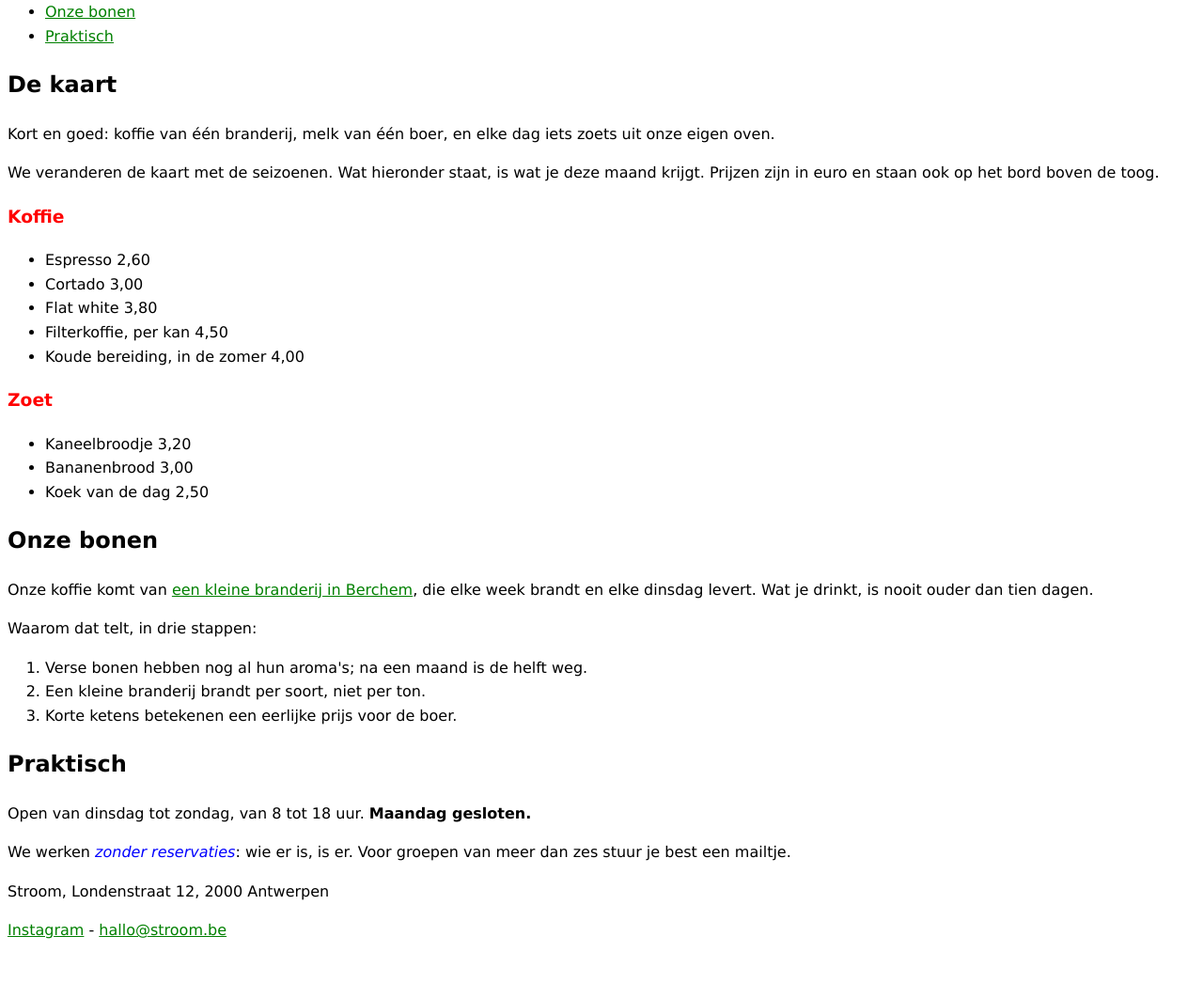
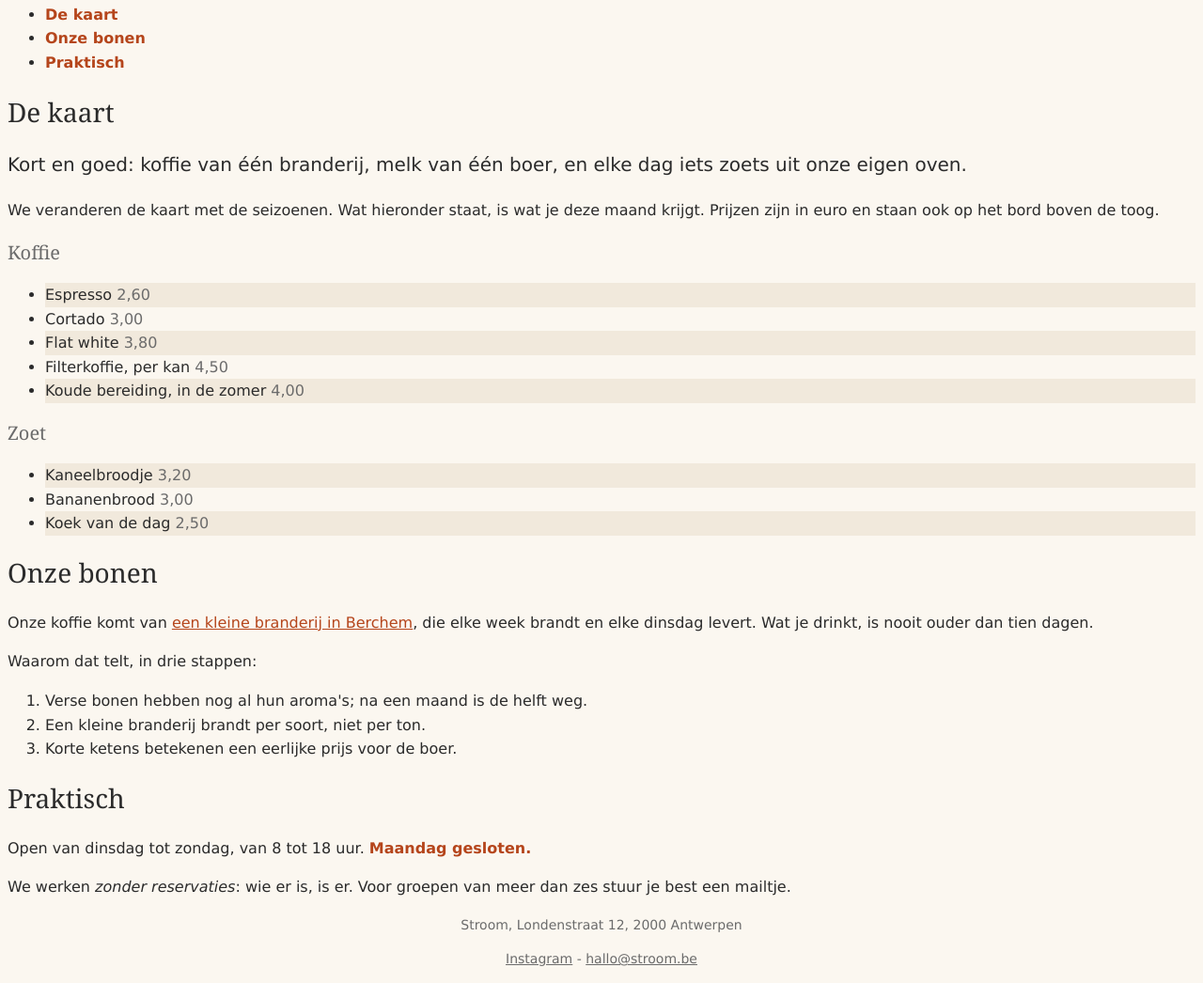
Before and after one commit to Liamwit/webtech, a plain HTML site: page labo-02/nabouw/index.html in a window 1280 px wide. Shown: the part 161-1207 px from the top of the page at 94% size. Before the commit the page ends 1180 px from the top, so only its background shows below. Drawn offline with Linux system fonts and the light colour scheme; files that its build step writes are made by us from their sources.

Commit message:
labo 2: selectors, cascade en nabouw

```diff
--- /dev/null
+++ b/labo-02/nabouw/css/stijl.css
@@ -0,0 +1,92 @@
+:root {
+    --color-paper: #fbf7f0;
+    --color-inkt: #2b2b2b;
+    --color-gedempt: #6b6b6b;
+    --color-accent: #b5451b;
+    --color-zebra: #f1e9dc;
+    --font-body: Verdana, sans-serif;
+    --font-heading: Georgia, serif;
+}
+
+body {
+    color: var(--color-inkt);
+    line-height: 1.6;
+    background-color: var(--color-paper);
+    font-family: var(--font-body);
+}
+
+h1, h2, h3 {
+  font-family: var(--font-heading);
+  font-weight: normal;
+  line-height: 1.2;
+}
+
+h1{
+    color: var(--color-accent);
+    font-size: 3rem;
+}
+
+h2 {
+    font-size: 1.75rem;
+}
+
+h3 {
+    color: var(--color-gedempt);
+    font-size: 1.25rem;
+}
+
+.slogan {
+    color: var(--color-gedempt);
+    font-style: italic;
+}
+
+nav a {
+    color: var(--color-accent);
+    font-weight: bold;
+    text-decoration: none;
+}
+
+nav a:hover,
+nav a:focus {
+    color: var(--color-inkt);
+    text-decoration: underline;
+}
+
+.intro {
+    font-size: 1.25rem;
+}
+
+.kaart li:nth-child(odd) {
+    background-color: var(--color-zebra);
+}
+.prijs {
+    color: var(--color-gedempt);
+}
+
+main a {
+    color: var(--color-accent);
+}
+
+main a:hover,
+main a:focus {
+    background-color: var(--color-accent);
+    color: var(--color-paper);
+}
+
+strong {
+    color: var(--color-accent)
+}
+
+footer {
+    text-align: center;
+    color: var(--color-gedempt);
+    font-size: 0.875rem;
+}
+footer a {
+    color: var(--color-gedempt);
+}
+
+footer a:hover,
+footer a:focus {
+    color: var(--color-accent)
+}
--- a/labo-02/selectors/css/stijl.css
+++ b/labo-02/selectors/css/stijl.css
@@ -10,39 +10,58 @@ body {
 }
 
 /* 1. alle links in de navigatie -> color: crimson; */
-
+nav a {
+      color:crimson;
+}
 
 /* 2. alleen de paragrafen in de footer -> font-size: 0.875rem; */
-
+footer p {
+      font-size: 0.875rem;
+}
 
 /* 3. alleen de lijstitems van het BUITENSTE niveau in de lijst met de class
       rassen (dus niet de items van de binnenlijsten) -> outline: 2px solid crimson;
       (outline tekent een kader rond precies het element dat je raakte; de
       property zelf komt in hoofdstuk 3) */
-
+.rassen > li {
+      outline: 2px solid crimson;
+}
 
 /* 4. de paragraaf die onmiddellijk na elke h2 komt -> font-style: italic; */
-
+h2 + p {
+      font-style: italic;
+}
 
 /* 5. elk oneven item in de lijst met openingsuren -> background-color: #f1e9dc; */
-
+.uren li:nth-child(odd) {
+      background-color: #f1e9dc;
+}
 
 /* 6. het laatste item in de lijst met openingsuren -> color: crimson; */
-
+.uren li:last-child {
+      background-color: crimson;
+}
 
 /* 7. de slogan en de intro tegelijk, in één regel -> color: darkslateblue; */
-
+.slogan, .intro {
+      color: darkslateblue;
+}
 
 /* 8. elke link in main wanneer de muis erover gaat OF wanneer ze focus heeft
       -> background-color: yellow; */
-
+main a:hover,
+main a:focus {
+      background-color: yellow;
+}
 
 
 /* ---- Lezen: welke elementen raken deze vijf selectors? Schrijf het antwoord
    in één zin per selector in README.md. Verander hier niets. ---- */
 
 /* a. header nav ul li a */
+/* raakt de 3 nav links */
 /* b. article > p */
+
 /* c. .uren li:nth-child(3) */
 /* d. h2 ~ p */
 /* e. .rassen li:first-child */
```
Also changed, not shown: 1 other file.
